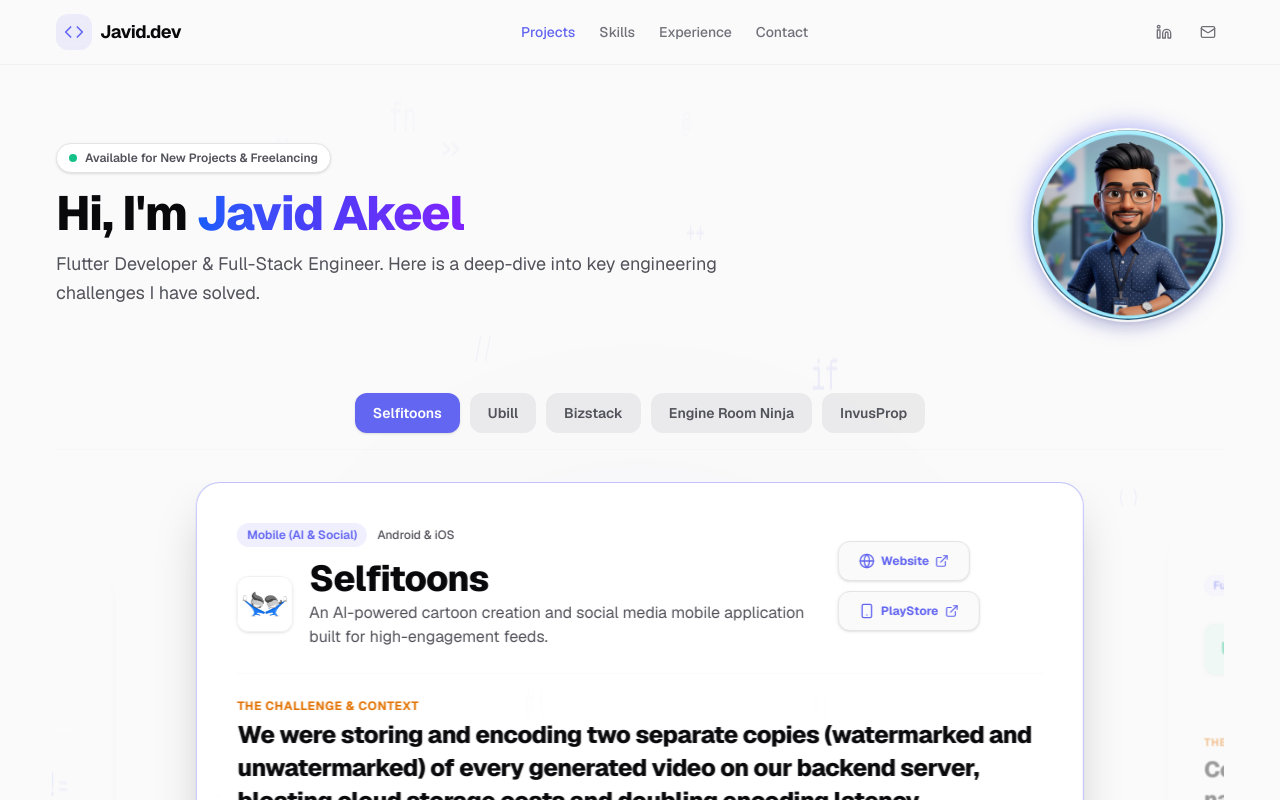
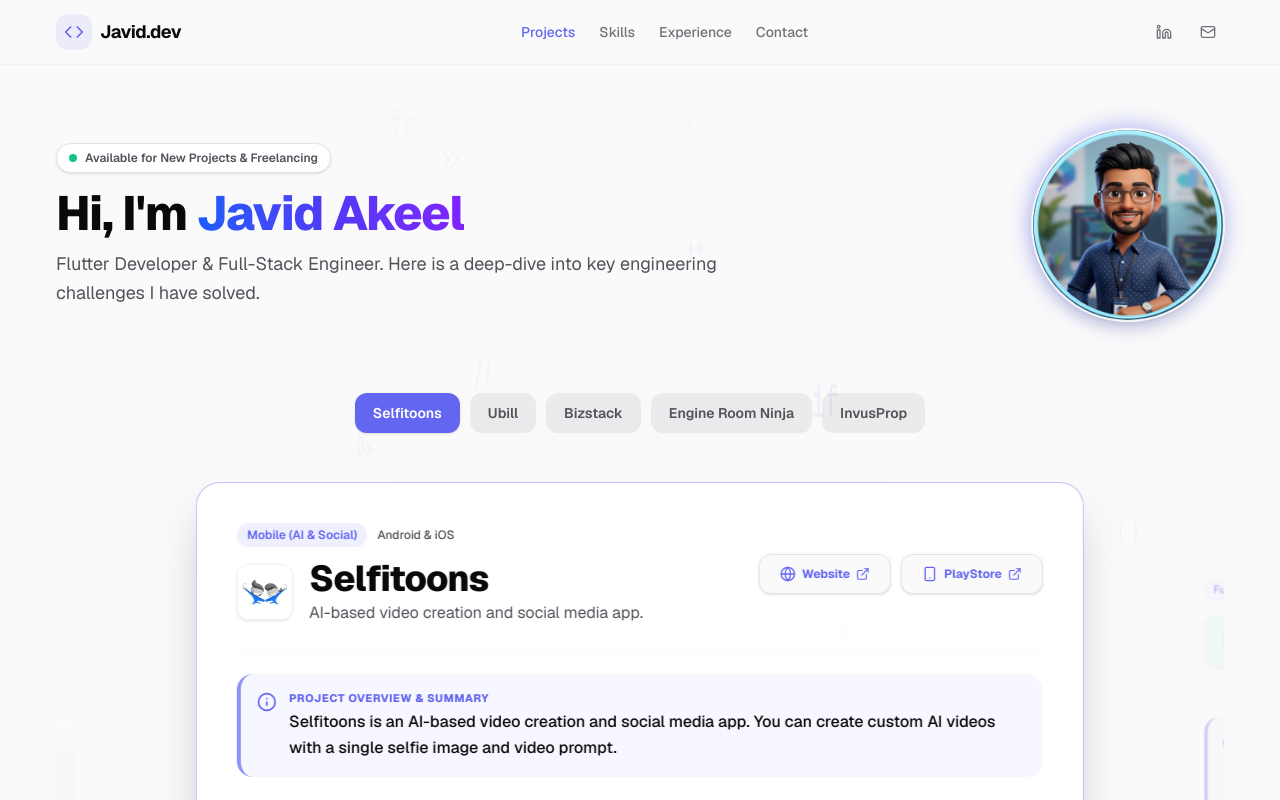
Before and after one commit to expectopatronam/javid_portfolio, a Next.js app: page / in a window 1280 px wide. Shown: the top 800 px of the page. Built offline with nearby package versions, Linux system fonts and the light colour scheme.

Commit message:
feat: add project summary fields to data schema and render info callout in UI

```diff
--- a/components/Projects.tsx
+++ b/components/Projects.tsx
@@ -1,7 +1,7 @@
 "use client";
 
 import { useState, useEffect, useRef } from "react";
-import { ExternalLink, Globe, Smartphone, Lightbulb, TrendingUp, ChevronLeft, ChevronRight } from "lucide-react";
+import { ExternalLink, Globe, Smartphone, Lightbulb, TrendingUp, ChevronLeft, ChevronRight, Info } from "lucide-react";
 
 const PROJECTS = [
   {
@@ -10,7 +10,8 @@ const PROJECTS = [
     category: "Mobile (AI & Social)",
     platform: "Android & iOS",
     color: "#6366f1", // Indigo
-    description: "An AI-powered cartoon creation and social media mobile application built for high-engagement feeds.",
+    description: "AI-based video creation and social media app.",
+    summary: "Selfitoons is an AI-based video creation and social media app. You can create custom AI videos with a single selfie image and video prompt.",
     tech: ["Flutter", "Dart", "Riverpod", "Hive", "FFmpeg", "GoRouter", "Razorpay", "Cashfree"],
     links: [
       {
@@ -47,7 +48,8 @@ const PROJECTS = [
     category: "Full-Stack FinTech",
     platform: "Web & Mobile",
     color: "#10b981", // Emerald
-    description: "Accounting and GST compliance platform serving retail merchants and business managers.",
+    description: "Full-stack GST accounting & stock management platform built from scratch.",
+    summary: "For Ubill, I mastered GST compliance, accounting principles, stock management, and journal entries, building the entire full-stack business logic completely from scratch.",
     tech: ["Flutter Web", "Node.js", "MongoDB", "GetX", "Hive", "JS Interop"],
     links: [
       {
@@ -69,8 +71,9 @@ const PROJECTS = [
     category: "Mobile (POS & Inventory)",
     platform: "Android",
     color: "#f59e0b", // Amber
-    description: "Point-of-Sale billing and inventory system tailored for small businesses.",
-    tech: ["Kotlin", "Jetpack Compose", "Django", "Firebase RTDB", "RoomDB", "GCP"],
+    description: "Offline-first POS & inventory platform with delta sync & GCP microservices.",
+    summary: "Bizstack is an offline-first POS and inventory app featuring delta sync. I architected the complete application, utilizing Python with Google Cloud Services for backend microservices and Firebase for real-time database management.",
+    tech: ["Kotlin", "Jetpack Compose", "Python", "GCP Microservices", "Firebase RTDB", "RoomDB"],
     links: [
       {
         label: "PlayStore",
@@ -81,7 +84,7 @@ const PROJECTS = [
     cases: [
       {
         problem: "Merchant locations frequently suffer from unstable cellular and internet connectivity, causing system latency or offline failures that directly halt transactions, leading to lost sales and desynchronized inventory records.",
-        solution: "I architected an offline-first data layer using Android's RoomDB and SQLite. All transaction entries commit locally instantly. An automated background synchronization queue runs on a background worker to poll network states, batch unsynced payloads, handle sync conflicts on the Django backend, and push real-time updates to Firebase RTDB once online.",
+        solution: "I architected an offline-first data layer with delta synchronization using Android's RoomDB and SQLite. All transaction entries commit locally instantly. An automated background synchronization engine polls network states, batching unsynced delta payloads to Python microservices deployed on Google Cloud Services and pushing real-time sync updates to Firebase RTDB once online.",
         impact: "Achieved 100% checkout uptime for 1,000+ active retail merchants, securing all transaction history against network failures."
       }
     ]
@@ -91,7 +94,8 @@ const PROJECTS = [
     category: "Mobile (Education)",
     platform: "Android",
     color: "#06b6d4", // Cyan
-    description: "Study and quiz preparation utility for marine engineering candidates.",
+    description: "Study and quiz utility for marine engineering candidates.",
+    summary: "Engine Room Ninja is a secure marine engineering study and quiz app providing offshore candidates with encrypted video lessons and preparation materials.",
     tech: ["Flutter", "Express.js", "MongoDB", "AWS S3", "Docker"],
     links: [
       {
@@ -113,7 +117,8 @@ const PROJECTS = [
     category: "Cloud Admin Platform",
     platform: "Web",
     color: "#ec4899", // Rose
-    description: "Property and listing administration dashboard for real-estate managers.",
+    description: "Property administration dashboard for real-estate managers.",
+    summary: "InvusProp is a cloud property administration platform built for real-estate managers to handle listings, tenant records, and enterprise RBAC security.",
     tech: ["Next.js", "NestJS", "Tailwind CSS", "AWS Cognito", "Docker", "Terraform"],
     links: [],
     cases: [
@@ -308,6 +313,19 @@ export default function Projects({ onColorChange }: ProjectsProps) {
                   )}
                 </div>
 
+                {/* Dedicated Project Overview Callout */}
+                <div className="mb-6 p-4 rounded-2xl bg-accent/5 border-l-4 border-accent/70 flex items-start gap-3">
+                  <Info className="w-5 h-5 text-accent flex-shrink-0 mt-0.5" />
+                  <div>
+                    <span className="text-[11px] font-extrabold uppercase tracking-wider text-accent mb-0.5 block">
+                      Project Overview & Summary
+                    </span>
+                    <p className="text-sm md:text-base font-medium text-foreground leading-relaxed">
+                      {project.summary}
+                    </p>
+                  </div>
+                </div>
+
                 {/* Case Studies Content */}
                 <div className="space-y-8 max-h-[340px] md:max-h-[400px] overflow-y-auto pr-2 custom-scrollbar">
                   {project.cases.map((c, cIndex) => (
```
